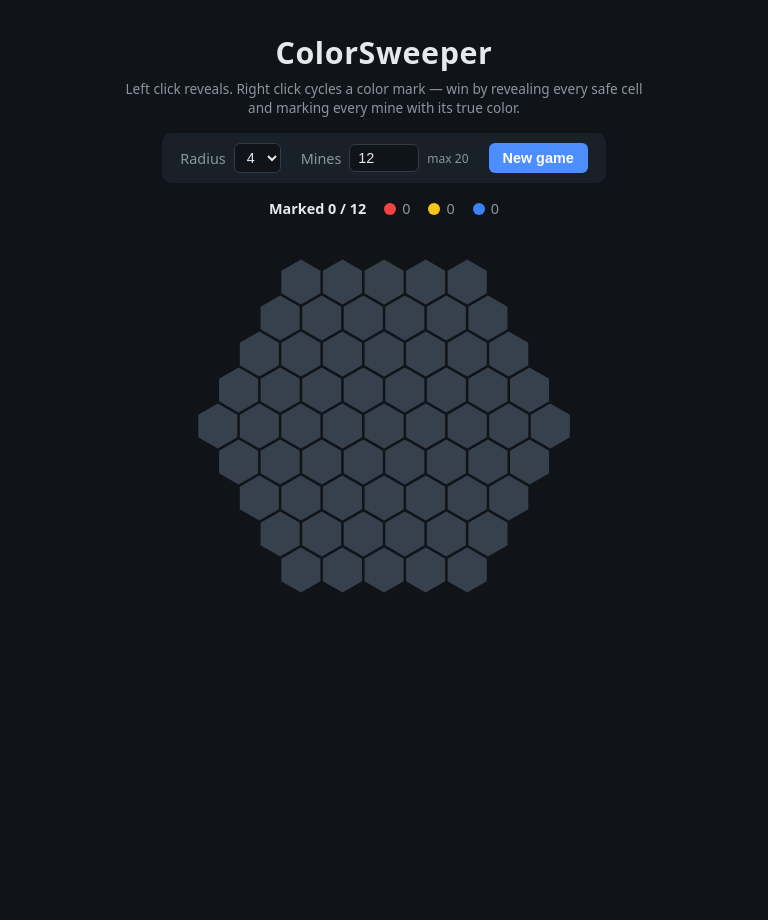
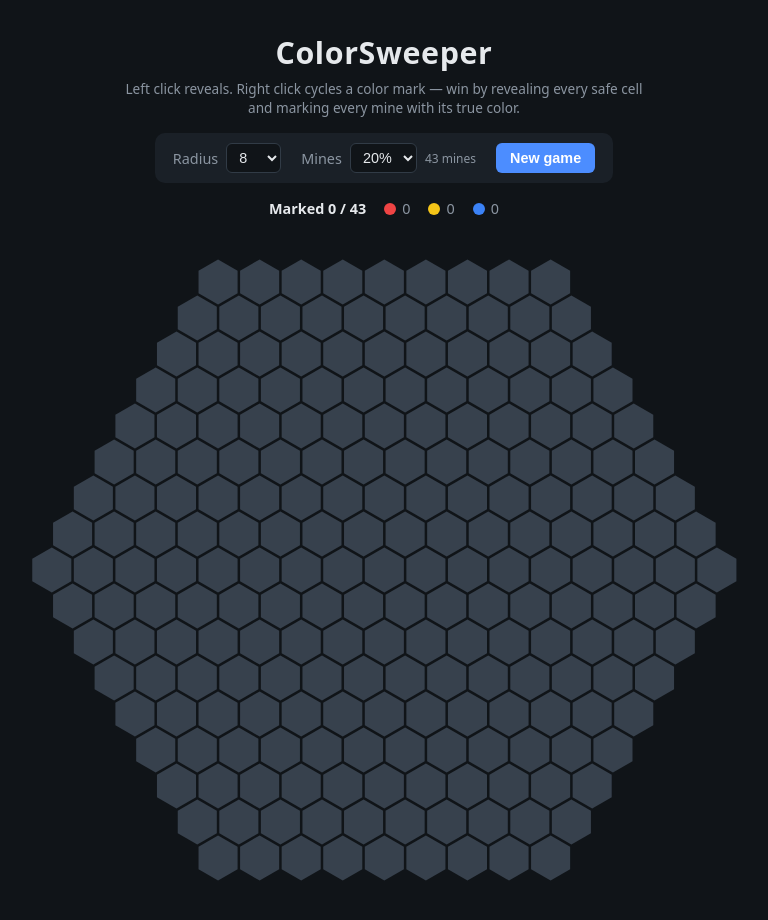
Before and after one commit to kaorikanno/colorsweeper, a React (Vite) app: page / in a window 1280 px wide. Shown: the top 920 px of the page, without its empty margins (256-1024 px from the left). Before the commit the page ends 800 px from the top, so only its background shows below. Built offline with nearby package versions, Linux system fonts and the light colour scheme.

Commit message:
change radius range and update mines range to use percentages

```diff
--- a/src/App.tsx
+++ b/src/App.tsx
@@ -1,49 +1,36 @@
 import { useState } from 'react'
 import { Board } from './components/Board'
 import { COLOR_HEX } from './colors'
-import { MAX_RADIUS, MIN_RADIUS } from './constants'
-import { cycleMark, maxMines, newGame, PRIMARIES, reveal } from './game'
+import { DEFAULT_MINE_PERCENTAGE, DEFAULT_RADIUS, MAX_RADIUS, MIN_RADIUS, MINE_PERCENTAGE_OPTIONS } from './constants'
+import { cellCount, cycleMark, newGame, PRIMARIES, reveal } from './game'
 import type { GameState, Primary } from './types'
 
 const RADII = Array.from({ length: MAX_RADIUS - MIN_RADIUS + 1 }, (_, i) => MIN_RADIUS + i)
-const DEFAULT_RADIUS = 4
-const DEFAULT_MINES = 12
+
+function minesFor(radius: number, minePercentage: number): number {
+  return Math.floor((cellCount(radius) * minePercentage) / 100)
+}
 
 export default function App() {
   const [radius, setRadius] = useState(DEFAULT_RADIUS)
-  const [mineCount, setMineCount] = useState(DEFAULT_MINES)
-  const [mineInput, setMineInput] = useState(String(DEFAULT_MINES))
-  const [game, setGame] = useState<GameState>(() => newGame(DEFAULT_RADIUS, DEFAULT_MINES))
+  const [minePercentage, setMinePercentage] = useState(DEFAULT_MINE_PERCENTAGE)
+  const [game, setGame] = useState<GameState>(() =>
+    newGame(DEFAULT_RADIUS, minesFor(DEFAULT_RADIUS, DEFAULT_MINE_PERCENTAGE)),
+  )
+  const mineCount = minesFor(radius, minePercentage)
 
-  const restart = (r: number, mines: number) => {
-    setGame(newGame(r, mines))
+  const restart = (r: number, percentage: number) => {
+    setGame(newGame(r, minesFor(r, percentage)))
   }
 
   const handleRadiusChange = (r: number) => {
-    const clamped = Math.min(mineCount, maxMines(r))
     setRadius(r)
-    setMineCount(clamped)
-    setMineInput(String(clamped))
-    restart(r, clamped)
+    restart(r, minePercentage)
   }
 
-  const handleMineInput = (value: string) => {
-    setMineInput(value)
-    const n = Number.parseInt(value, 10)
-    if (Number.isInteger(n) && n >= 1 && n <= maxMines(radius) && n !== mineCount) {
-      setMineCount(n)
-      restart(radius, n)
-    }
-  }
-
-  const handleMineBlur = () => {
-    const n = Number.parseInt(mineInput, 10)
-    const clamped = Number.isInteger(n) ? Math.min(Math.max(n, 1), maxMines(radius)) : mineCount
-    setMineInput(String(clamped))
-    if (clamped !== mineCount) {
-      setMineCount(clamped)
-      restart(radius, clamped)
-    }
+  const handleMinePercentageChange = (percentage: number) => {
+    setMinePercentage(percentage)
+    restart(radius, percentage)
   }
 
   const marksByColor = new Map<Primary, number>(PRIMARIES.map((c) => [c, 0]))
@@ -75,17 +62,19 @@ export default function App() {
         </label>
         <label>
           Mines
-          <input
-            type="number"
-            min={1}
-            max={maxMines(radius)}
-            value={mineInput}
-            onChange={(e) => handleMineInput(e.target.value)}
-            onBlur={handleMineBlur}
-          />
-          <span className="max-note">max {maxMines(radius)}</span>
+          <select
+            value={minePercentage}
+            onChange={(e) => handleMinePercentageChange(Number(e.target.value))}
+          >
+            {MINE_PERCENTAGE_OPTIONS.map((p) => (
+              <option key={p} value={p}>
+                {p}%
+              </option>
+            ))}
+          </select>
+          <span className="max-note">{mineCount} mines</span>
         </label>
-        <button onClick={() => restart(radius, mineCount)}>New game</button>
+        <button onClick={() => restart(radius, minePercentage)}>New game</button>
       </div>
 
       <div className="hud">
@@ -110,7 +99,7 @@ export default function App() {
         {game.status !== 'playing' && (
           <div className={`banner ${game.status}`}>
             <strong>{game.status === 'won' ? 'You won!' : 'Boom — that was a mine.'}</strong>
-            <button onClick={() => restart(radius, mineCount)}>Play again</button>
+            <button onClick={() => restart(radius, minePercentage)}>Play again</button>
           </div>
         )}
       </div>
--- a/src/constants.ts
+++ b/src/constants.ts
@@ -1,3 +1,8 @@
-export const MIN_RADIUS = 3
-export const MAX_RADIUS = 8
+export const MIN_RADIUS = 6
+export const MAX_RADIUS = 10
+export const DEFAULT_RADIUS = 8
+
 export const MAX_ADJACENT_MINES = 3
+
+export const MINE_PERCENTAGE_OPTIONS = [10, 15, 20, 25, 30] as const
+export const DEFAULT_MINE_PERCENTAGE = 20
```
